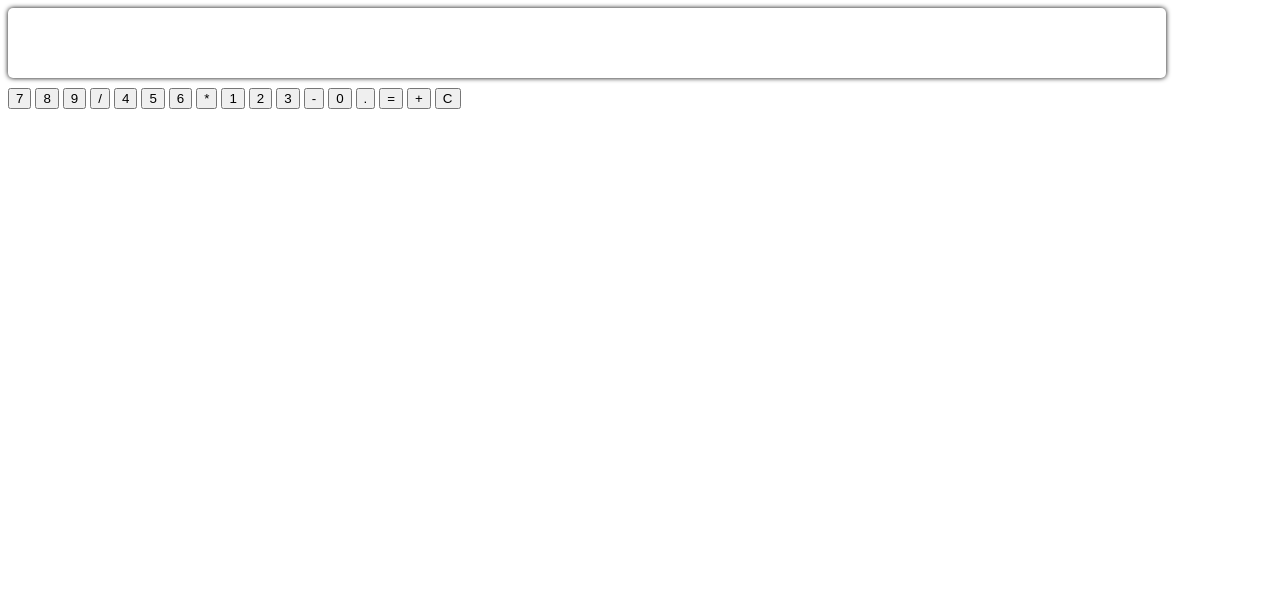
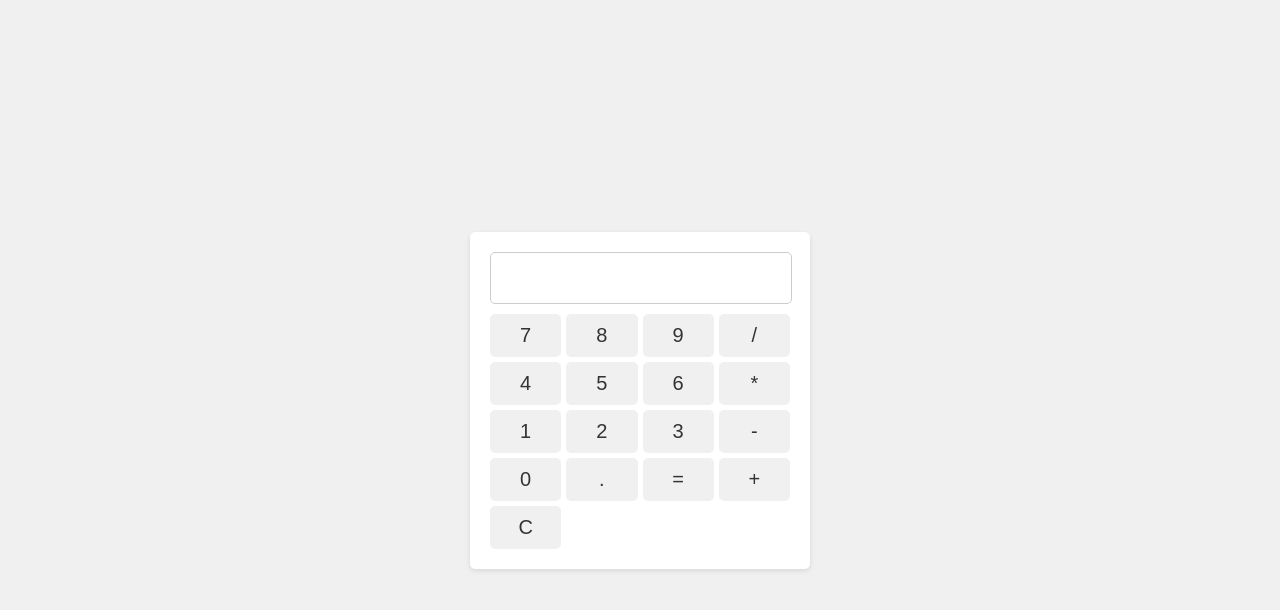
Before and after one commit to MikeyJohnson/calculator, a plain HTML site: page index.html in a window 1280 px wide. Drawn offline with Linux system fonts and the light colour scheme.

Commit message:
Update styles.css

```diff
--- a/styles.css
+++ b/styles.css
@@ -1,32 +1,49 @@
-#calculator {
-    background-color: lightgray;
-    width:300px;
-    margin:0 auto;
-    padding:20px;
-    border: 1px solid black;
-    border-radius: 5px;
+body {
+   font-family: Arial, sans-serif;
+   margin: 0;
+   padding: 0;
+   display: flex;
+   justify-content: center;
+   align-items: center;
+   height: 100vh;
+   background-color: #f0f0f0;
+ }
 
+ .calculator {
+   width: 300px;
+   background-color: #fff;
+   border-radius: 5px;
+   box-shadow: 0 2px 5px rgba(0, 0, 0, 0.1);
+   padding: 20px;
  }
- .calc-button{
-    width: 70px;
-    height: 70px;
-    margin: 5px;
-    font-size: 20px;
-    border: none;
-    border-radius: 5px;
-    cursor: pointer;
-    background-color: white;
-    box-shadow: 0 0 5px 0 #000;
+
+ .display {
+   width: calc(100% - 10px);
+   height: 40px;
+   font-size: 24px;
+   border: 1px solid #ccc;
+   border-radius: 5px;
+   padding: 5px;
+   margin-bottom: 10px;
  }
- #display {
-    width: 90%;
-    height: 50px;
-    margin-bottom: 10px;
-    padding: 10px;
-    font-size: 30px;
-    text-align: right;
-    border: none;
-    border-radius: 5px;
-    background-color:white;
-    box-shadow: 0 0 5px 0 black;
+
+ .keys {
+   display: grid;
+   grid-template-columns: repeat(4, 1fr);
+   grid-gap: 5px;
  }
+
+ button {
+   background-color: #f0f0f0;
+   color: #333;
+   font-size: 20px;
+   border: none;
+   border-radius: 5px;
+   padding: 10px;
+   cursor: pointer;
+   transition: background-color 0.3s;
+ }
+
+ button:hover {
+   background-color: #e0e0e0;
+ }
```
